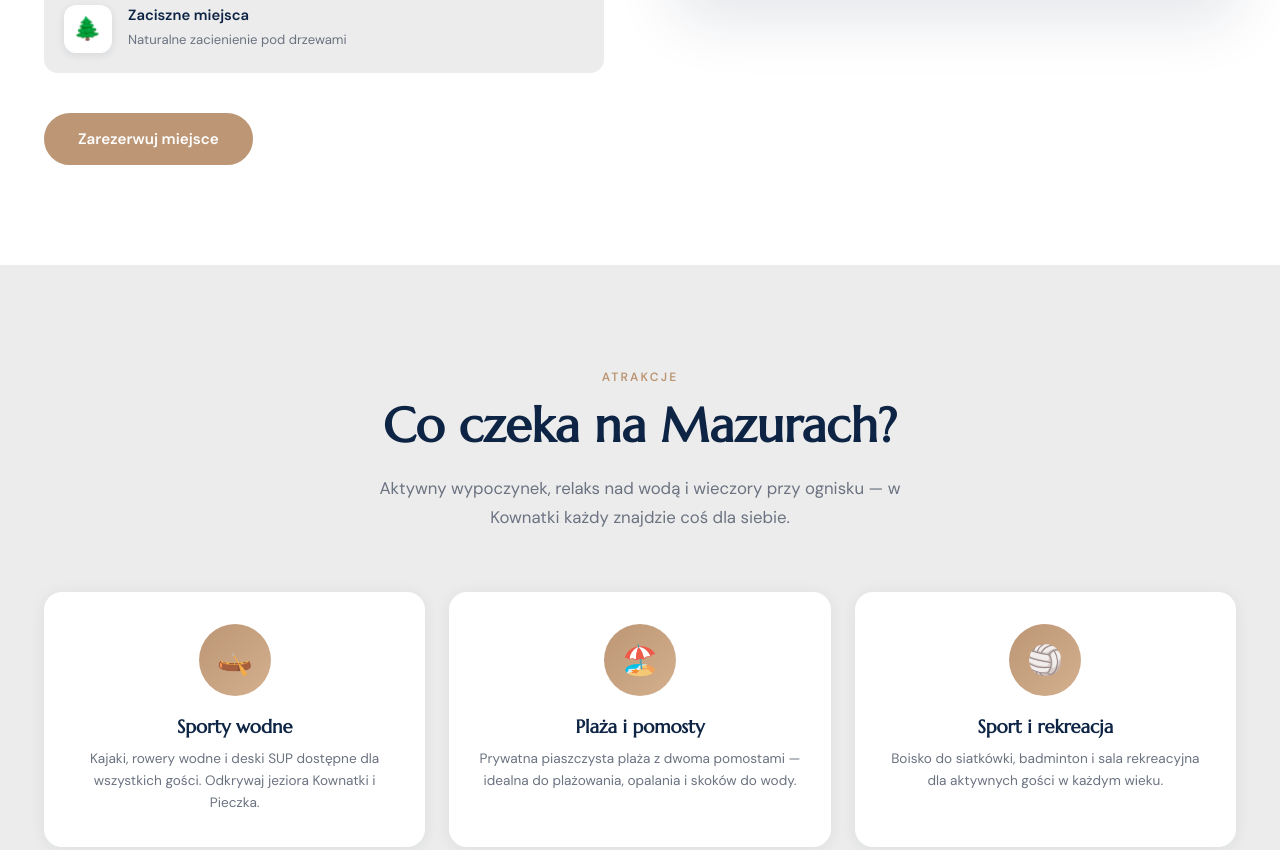
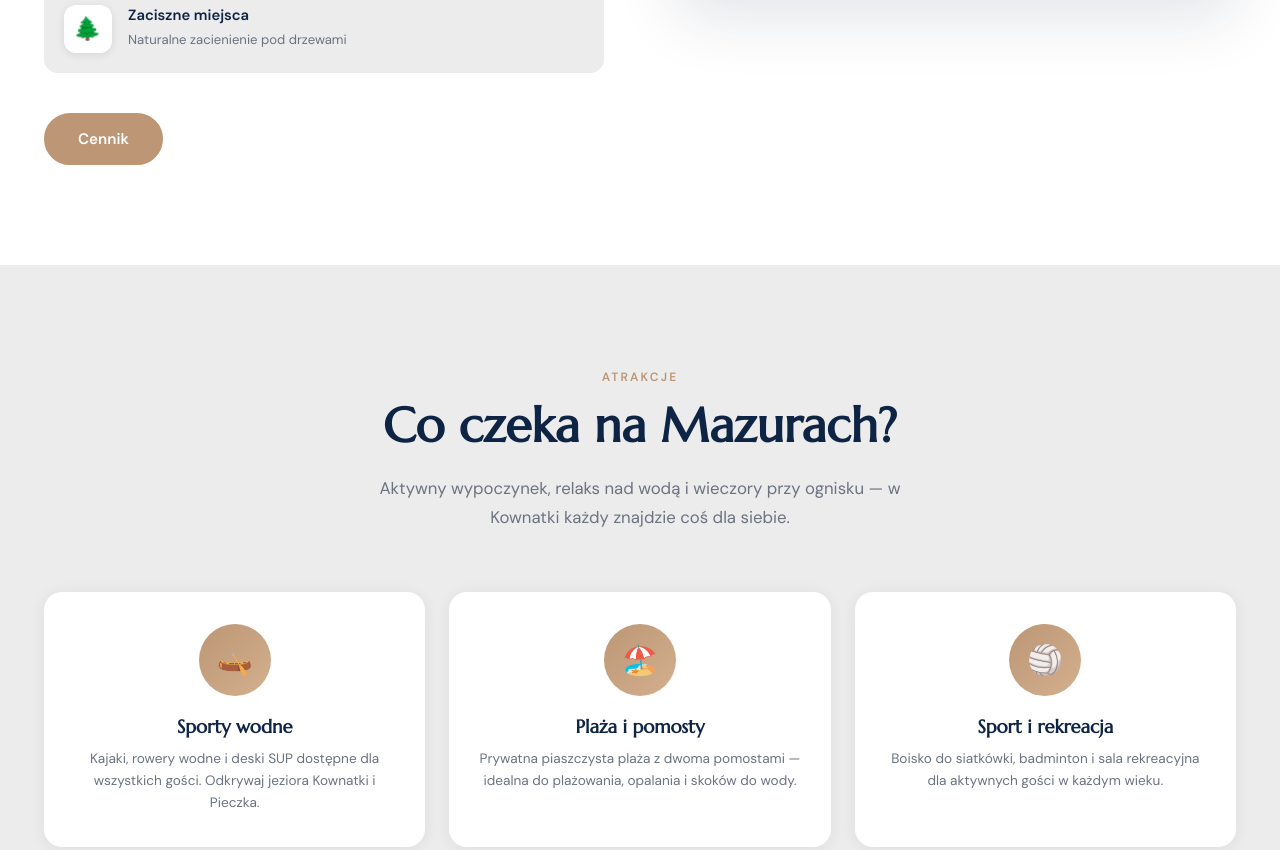
Before and after one commit to qenay/Kownatki-Stona, a plain HTML site: page index.html in a window 1280 px wide. Shown: the part 3758-4608 px from the top of the page. Drawn offline with nearby package versions, Linux system fonts and the light colour scheme; no server answers; a script that the page names is missing.

Commit message:
Change 'Zarezerwuj miejsce' button to 'Cennik' linking to /kemping
Co-Authored-By: Claude Sonnet 4.6 <noreply@anthropic.com>

```diff
--- a/index.html
+++ b/index.html
@@ -2051,7 +2051,7 @@
             </div>
           </div>
           <div class="about-cta reveal reveal-delay-3">
-            <a href="#contact" class="btn btn-primary">Zarezerwuj miejsce</a>
+            <a href="https://www.plazakownatki.pl/kemping" class="btn btn-primary">Cennik</a>
           </div>
         </div>
 
```
